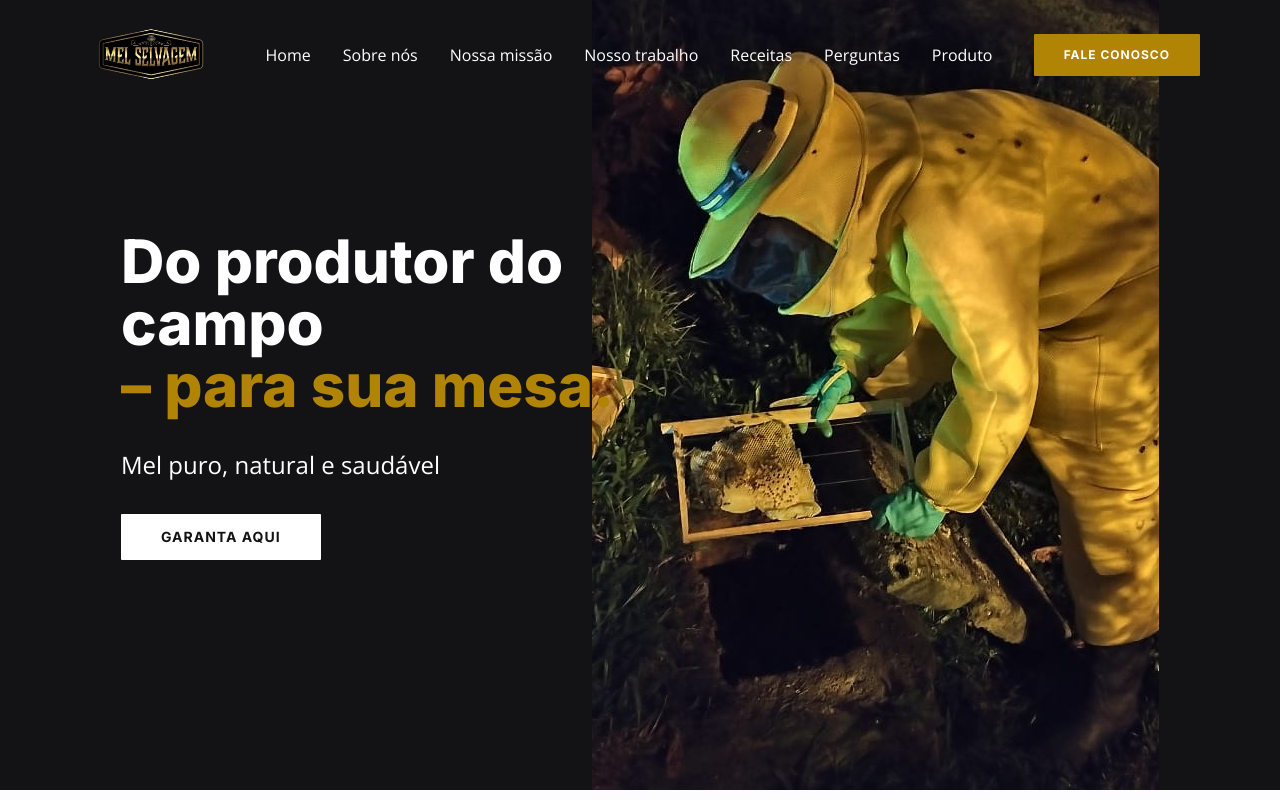
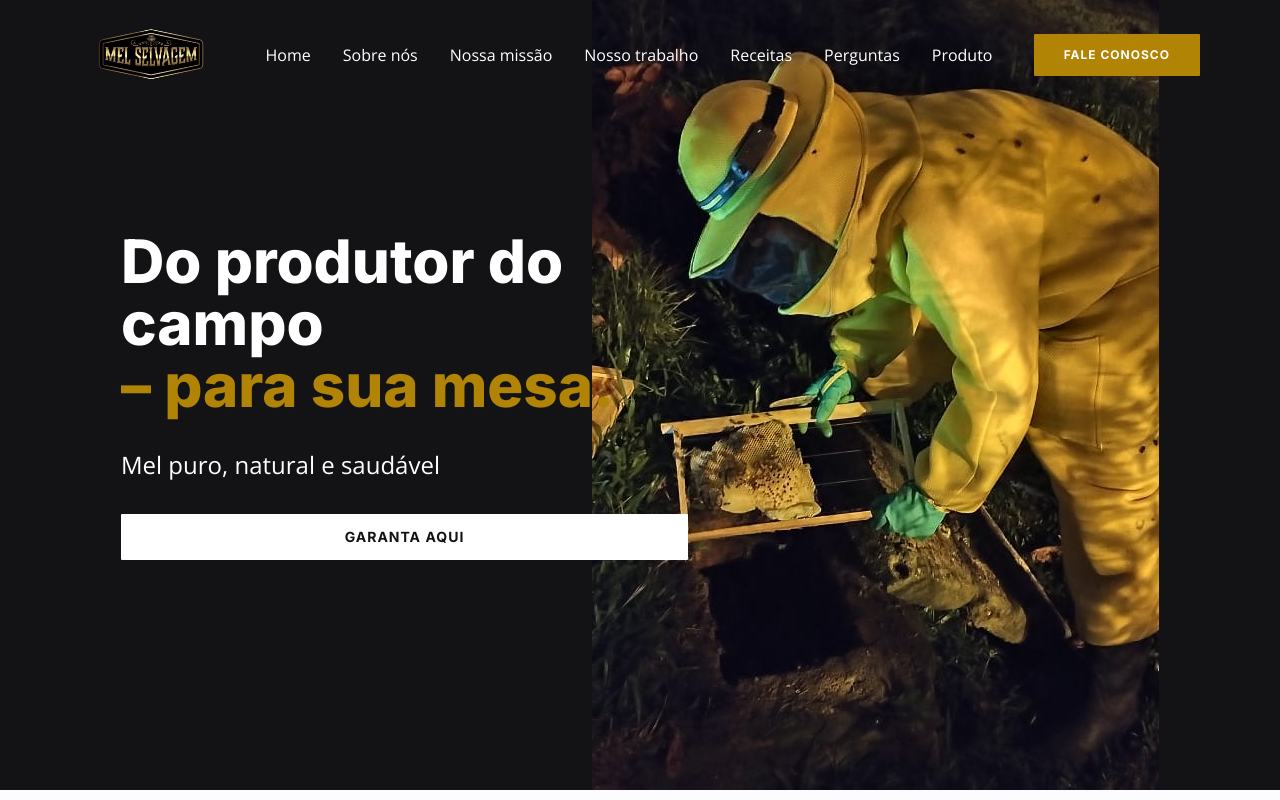
Before and after one commit to k-nylander/Mel_Selvagem-free, a React (Create React App) app: page / in a window 1280 px wide. Shown: the top 800 px of the page. Built offline with nearby package versions, Linux system fonts and the light colour scheme; the HTML template or start-up script is replaced by a standard one.

Commit message:
fix button role

```diff
--- a/src/components/Banner.js
+++ b/src/components/Banner.js
@@ -18,9 +18,9 @@ const Banner = () => {
               <span className='text-primary-400'>{titlePart2}</span>
             </h1>
             <p className='max-w-[415px] text-body-md lg:text-body-lg mb-8' data-aos='fade-down' data-aos-delay='600'>{subtitle}</p>
-            <button href={link} className='btn btn-sm lg:btn-lg btn-secondary' data-aos='fade-down' data-aos-delay='700'>
+            <a  href={link} className='btn btn-sm lg:btn-lg btn-secondary' data-aos='fade-down' data-aos-delay='700' role="button">
               {textBtn}
-            </button>
+            </a>
           </div>
           {/* imagem */}
           <div
```
